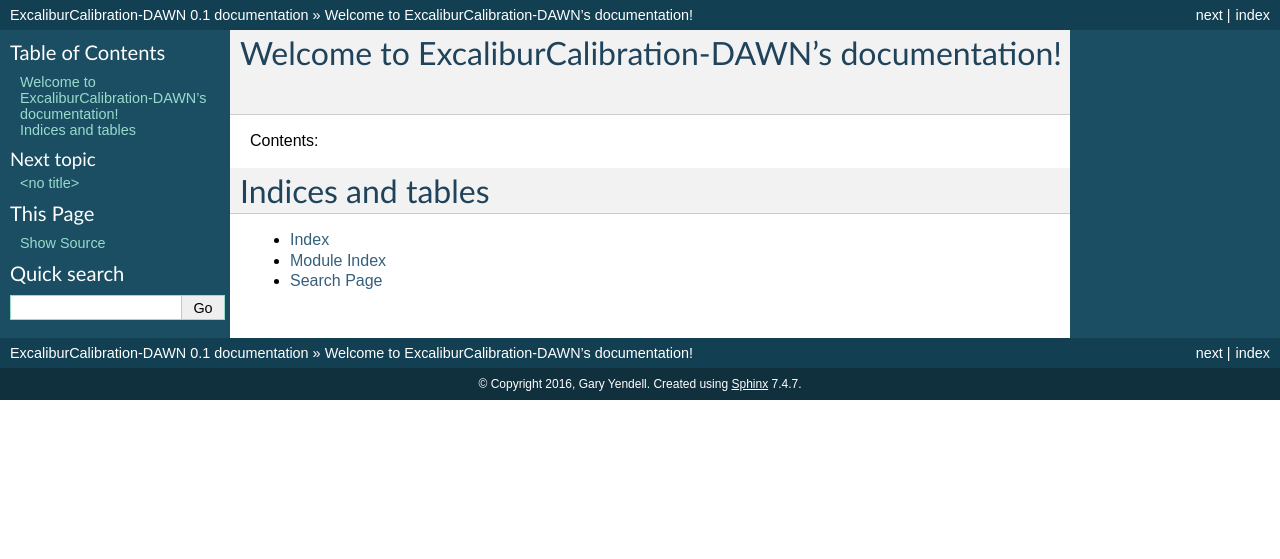
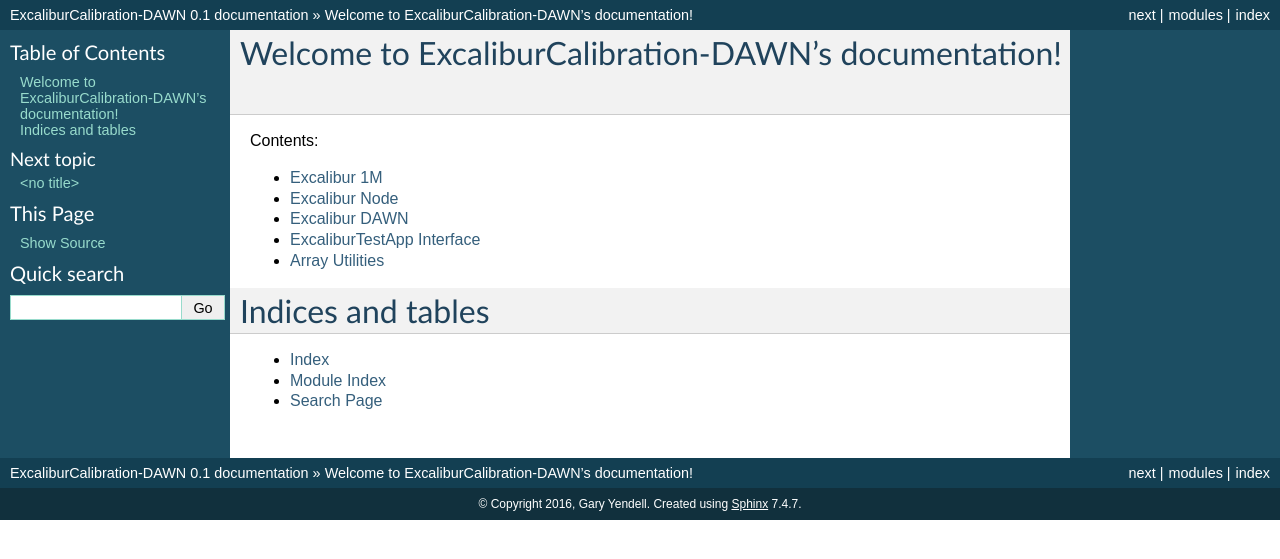
Before and after one commit to DiamondLightSource/ExcaliburCalibration-DAWN, a Sphinx documentation site: the page built from docs/index.rst, in a window 1280 px wide. Shown: the top 559 px of the page. Built offline with Sphinx 7.4.7, drawn with Linux system fonts in a browser that asks for light colours.

```diff
--- /dev/null
+++ b/docs/excalibur1M.rst
@@ -0,0 +1,7 @@
+Excalibur 1M
+============
+
+.. module:: excaliburcalibrationdawn
+
+.. autoclass:: Excalibur1M
+    :members:
--- /dev/null
+++ b/docs/excaliburdawn.rst
@@ -0,0 +1,7 @@
+Excalibur DAWN
+==============
+
+.. module:: excaliburcalibrationdawn
+
+.. autoclass:: ExcaliburDAWN
+    :members:
--- /dev/null
+++ b/docs/excaliburnode.rst
@@ -0,0 +1,7 @@
+Excalibur Node
+==============
+
+.. module:: excaliburcalibrationdawn
+
+.. autoclass:: ExcaliburNode
+    :members:
--- /dev/null
+++ b/docs/excaliburtestappinterface.rst
@@ -0,0 +1,7 @@
+ExcaliburTestApp Interface
+==========================
+
+.. module:: excaliburcalibrationdawn
+
+.. autoclass:: ExcaliburTestAppInterface
+    :members:
--- a/docs/index.rst
+++ b/docs/index.rst
@@ -12,6 +12,11 @@ Contents:
    :maxdepth: 2
 
    includeme
+   excalibur1M
+   excaliburnode
+   excaliburdawn
+   excaliburtestappinterface
+   arrayutil
 
 
 Indices and tables
--- a/excaliburcalibrationdawn/__init__.py
+++ b/excaliburcalibrationdawn/__init__.py
@@ -0,0 +1,5 @@
+from excaliburnode import ExcaliburNode
+from excalibur1M import Excalibur1M
+from excaliburdawn import ExcaliburDAWN
+from excaliburtestappinterface import ExcaliburTestAppInterface
+import arrayutil
```
Also changed, not shown: docs/arrayutil.rst (added, +7 -0 lines), 1 other file.
